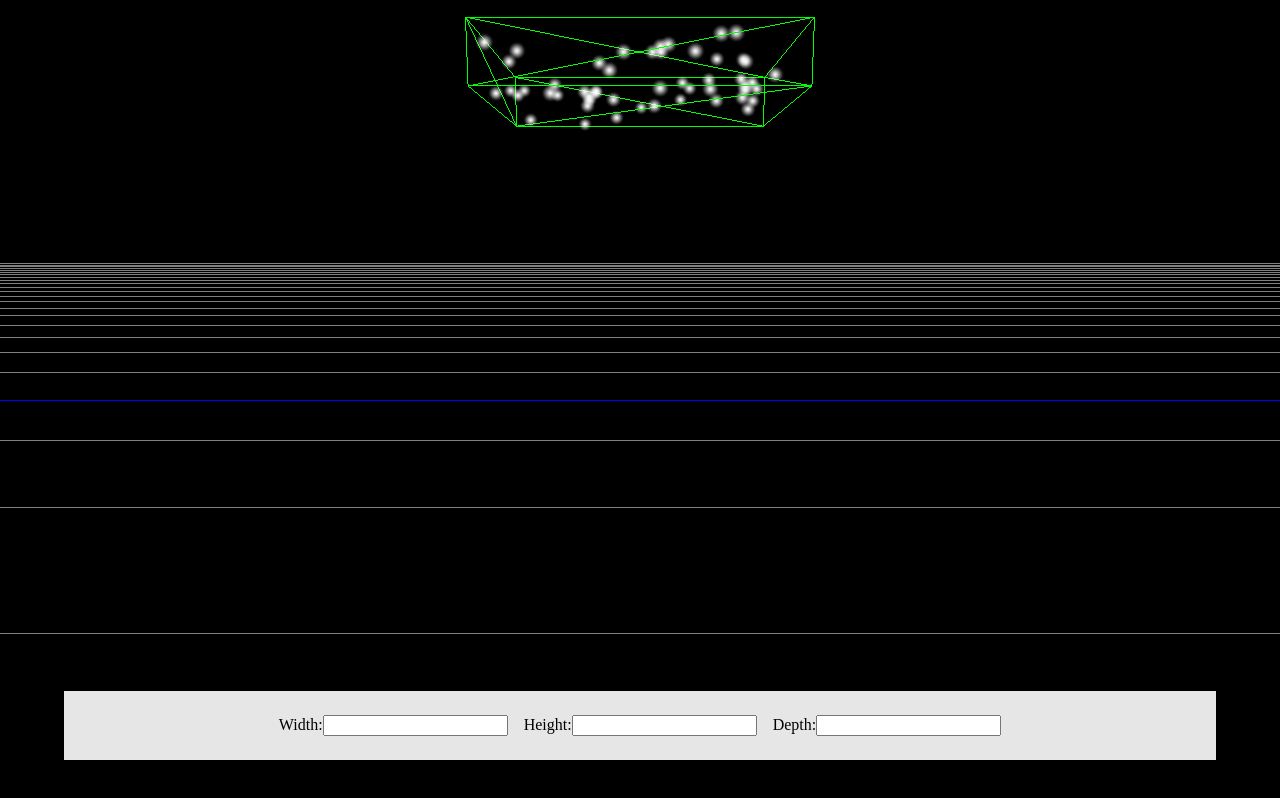
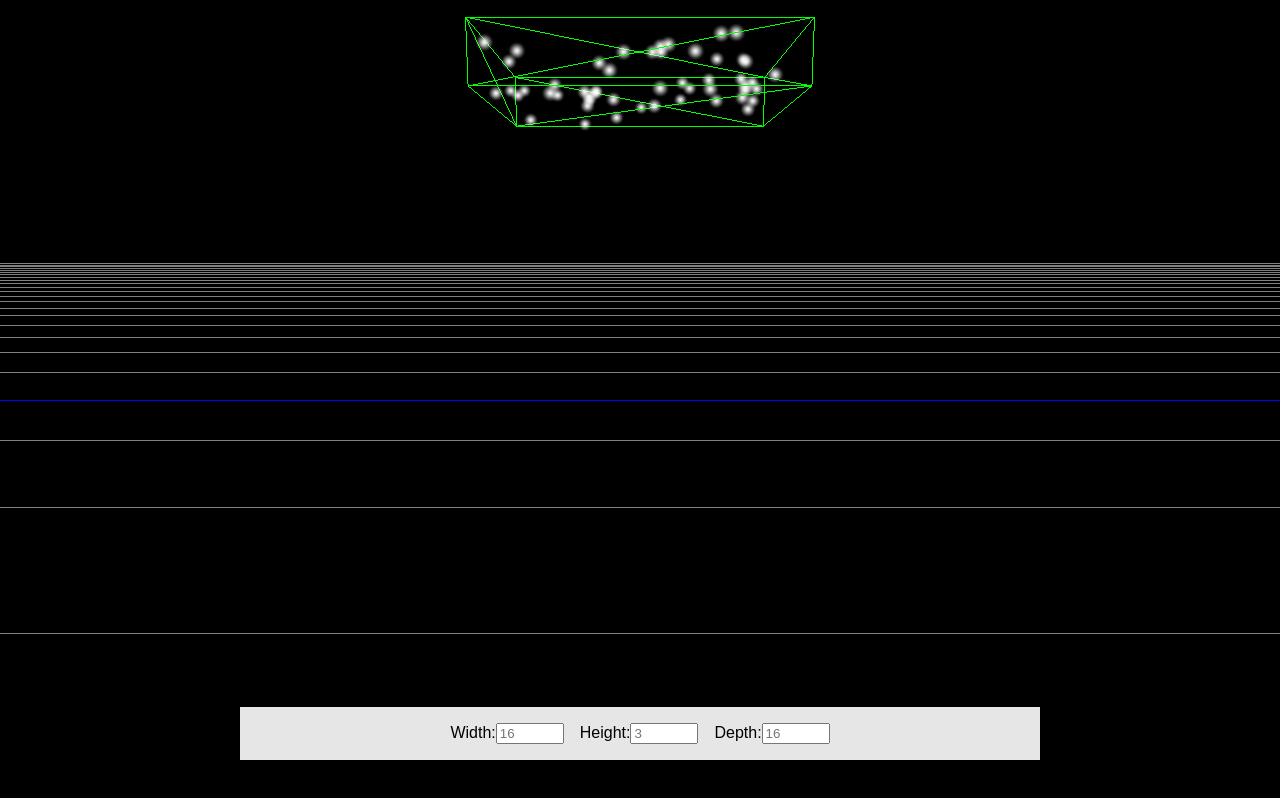
Before and after one commit to dipscom/Snowlfakes, a plain HTML site: page index.html in a window 1280 px wide. Drawn offline with Linux system fonts and the light colour scheme; animation ran at ten frames a second.

Commit message:
Styling updates

```diff
--- a/index.html
+++ b/index.html
@@ -20,17 +20,24 @@
     }
 
     .controls {
-      background: hsl(360, 0%, 90%);
+      align-items: center;
+      background-color: hsl(360, 0%, 90%);
       bottom: 5vh;
       box-sizing: border-box;
       display: flex;
       flex-wrap: wrap;
+      font-family: Arial, sans-serif;
       justify-content: center;
-      align-items: center;
-      left: 5%;
-      padding: 16px;
+      left: 50%;
+      max-width: 800px;
+      transform: translate(-50%,0);
+      padding: 8px;
       position: fixed;
-      width: 90%;
+      width: 70%;
+    }
+
+    .controls input {
+      max-width: 60px;
     }
 
     .controls>span {
@@ -43,9 +50,9 @@
   <canvas id="canvas"></canvas>
 
   <div class="controls">
-    <span>Width:<input type="number" name="width" value=""></span>
-    <span>Height:<input type="number" name="height" value=""></span>
-    <span>Depth:<input type="number" name="depth" value=""></span>
+    <span>Width:<input type="number" name="width" placeholder="16"></span>
+    <span>Height:<input type="number" name="height" placeholder="3"></span>
+    <span>Depth:<input type="number" name="depth" placeholder="16"></span>
   </div>
 
 
--- a/snow.js
+++ b/snow.js
@@ -111,6 +111,10 @@ function render() {
 
 function onInputChange(e) {
 
+  console.log(e)
+
+  if( e.type === 'keydown' && e.keyCode !== 13) return;
+
   // Only run if we have a valid updated value
   if (!this.value) return;
 
@@ -152,6 +156,7 @@ var inputs = document.querySelectorAll('input');
 
 inputs.forEach(function(input) {
   input.addEventListener('blur', onInputChange);
+  input.addEventListener('keydown', onInputChange);
 });
 
 
```
